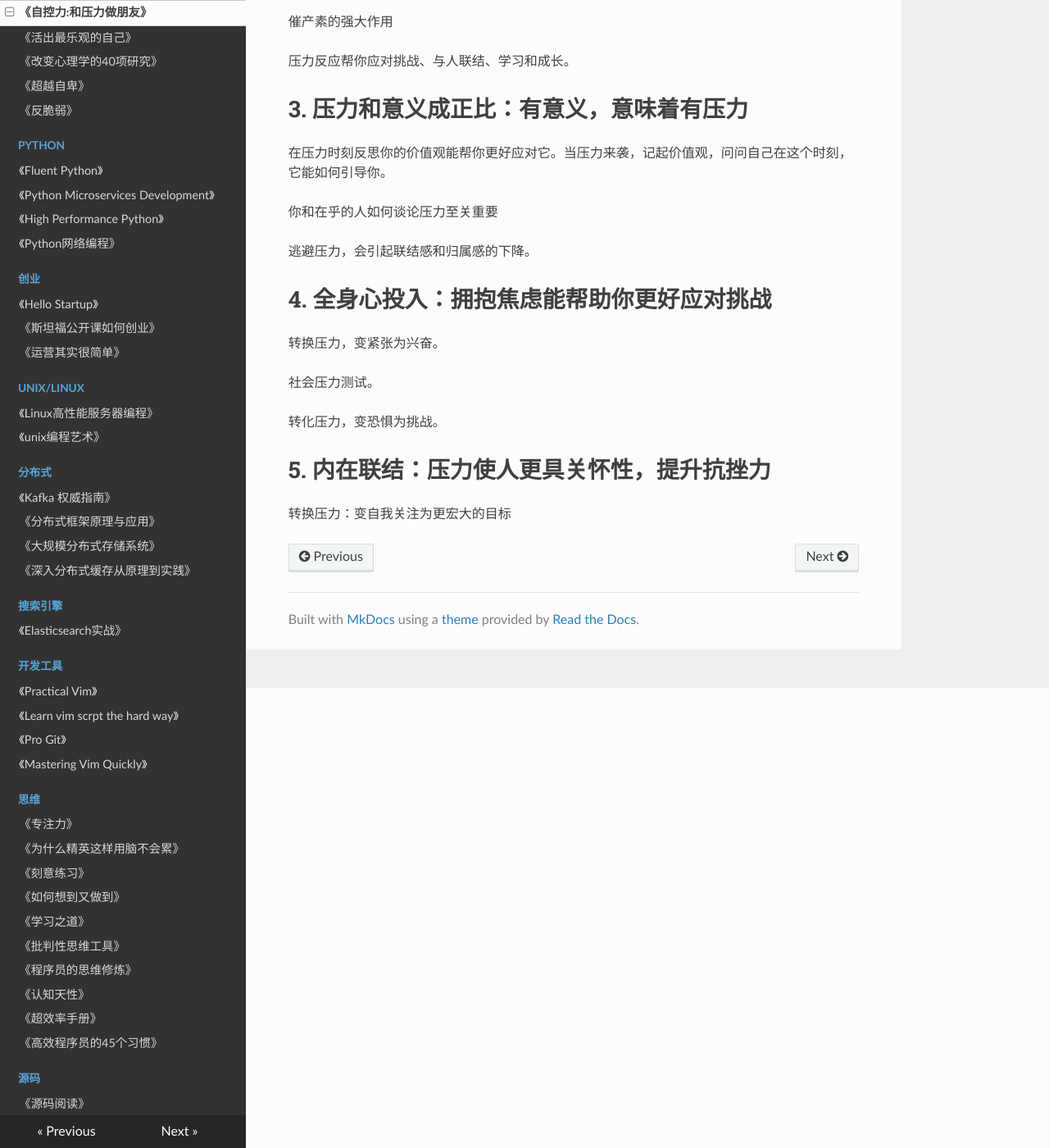
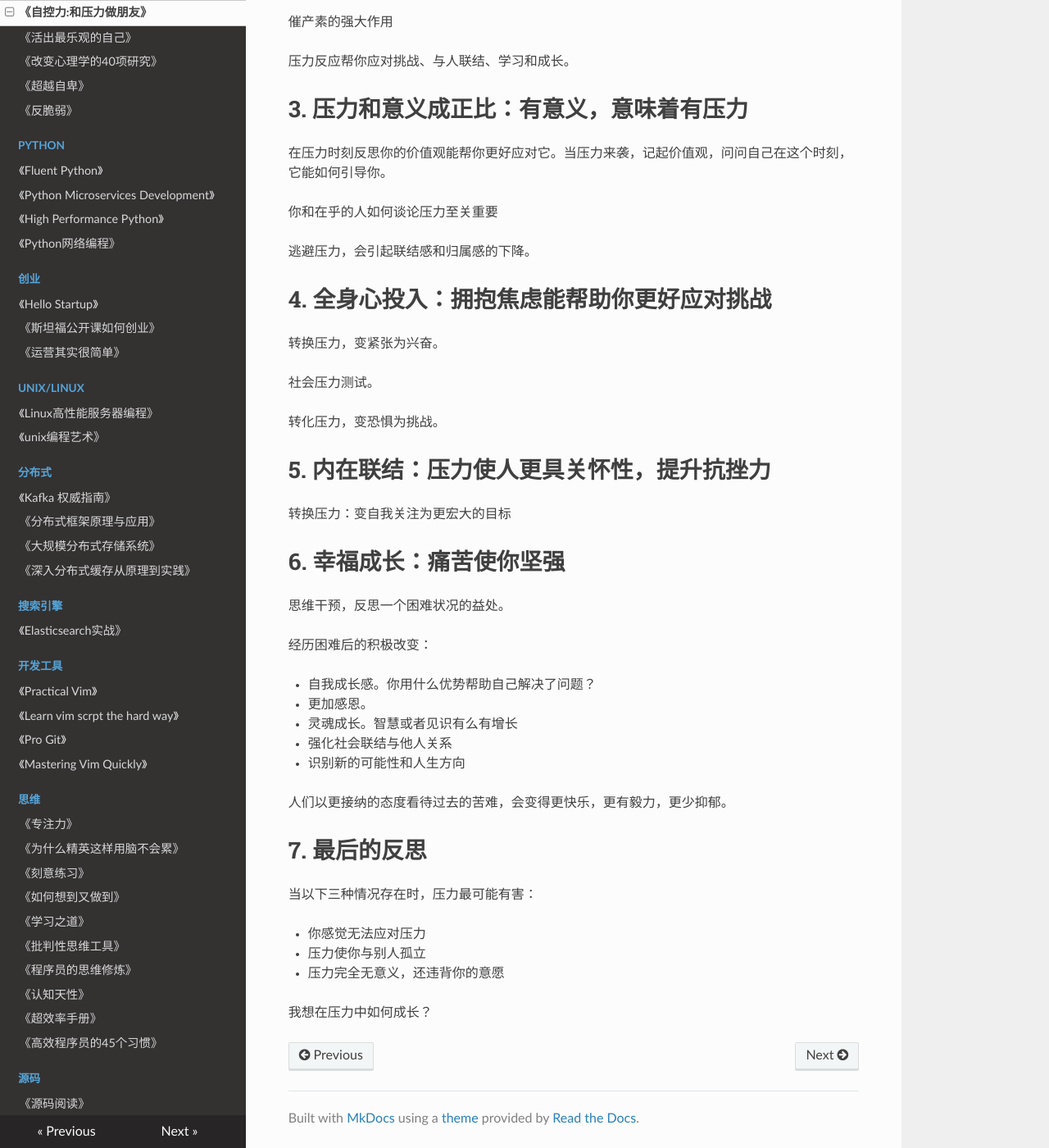
Before and after one commit to PegasusWang/booknotes, an MkDocs documentation site: the page built from docs/psychology/自控力-和压力做朋友.md, in a window 1280 px wide and 1400 px high, scrolled down 561 px. Shown: the whole window at 82% size. Built offline with MkDocs 1.6.1, drawn with Linux system fonts in a browser that asks for light colours; nearby versions of some CDN libraries; old or Windows-style settings are respelled for this version of MkDocs.

Commit message:
完成:自控力-和压力做朋友

```diff
--- a/docs/psychology/自控力-和压力做朋友.md
+++ b/docs/psychology/自控力-和压力做朋友.md
@@ -35,3 +35,27 @@
 # 5. 内在联结：压力使人更具关怀性，提升抗挫力
 
 转换压力：变自我关注为更宏大的目标
+
+# 6. 幸福成长：痛苦使你坚强
+
+思维干预，反思一个困难状况的益处。
+
+经历困难后的积极改变：
+
+- 自我成长感。你用什么优势帮助自己解决了问题？
+- 更加感恩。
+- 灵魂成长。智慧或者见识有么有增长
+- 强化社会联结与他人关系
+- 识别新的可能性和人生方向
+
+人们以更接纳的态度看待过去的苦难，会变得更快乐，更有毅力，更少抑郁。
+
+# 7. 最后的反思
+
+当以下三种情况存在时，压力最可能有害：
+
+- 你感觉无法应对压力
+- 压力使你与别人孤立
+- 压力完全无意义，还违背你的意愿
+
+我想在压力中如何成长？
```
